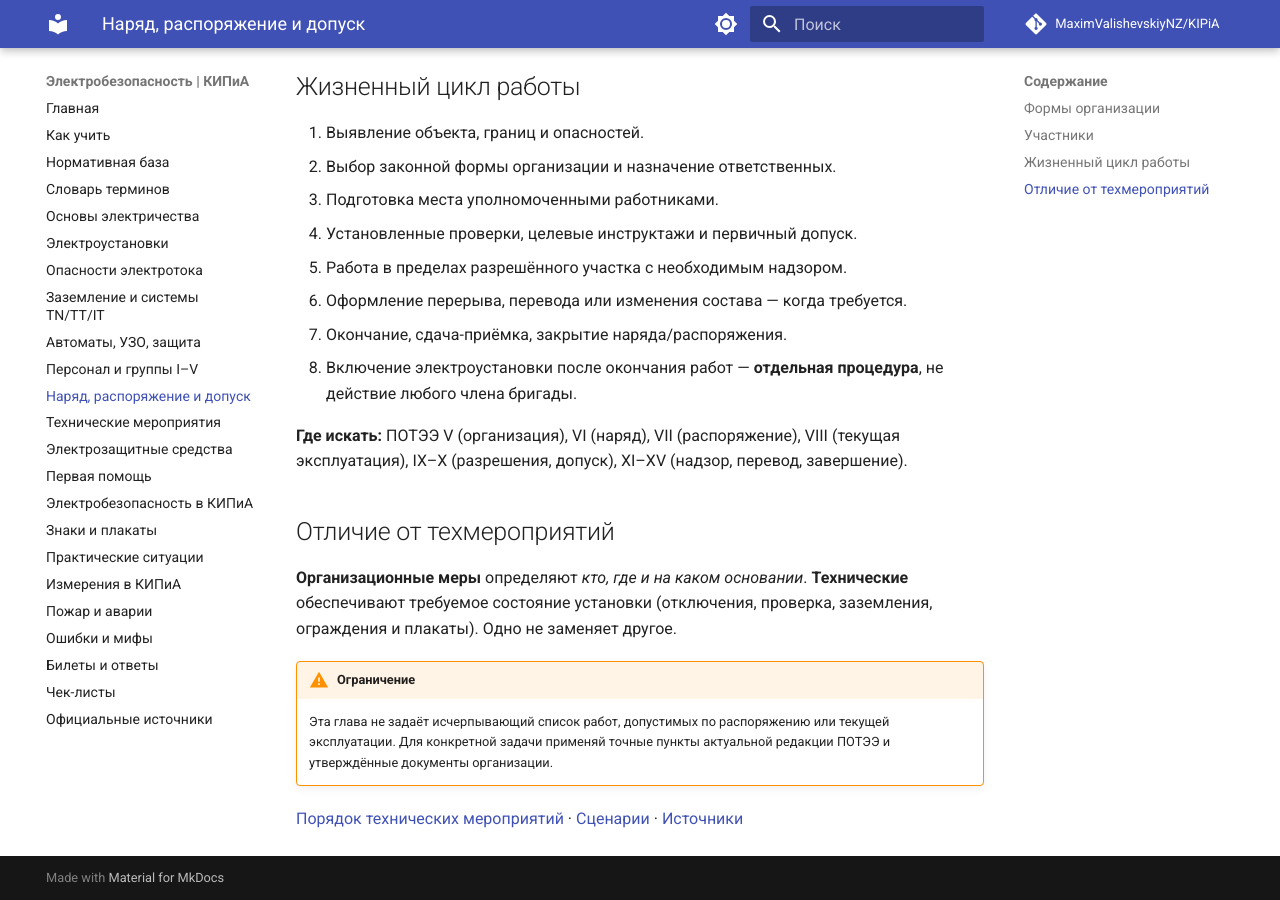
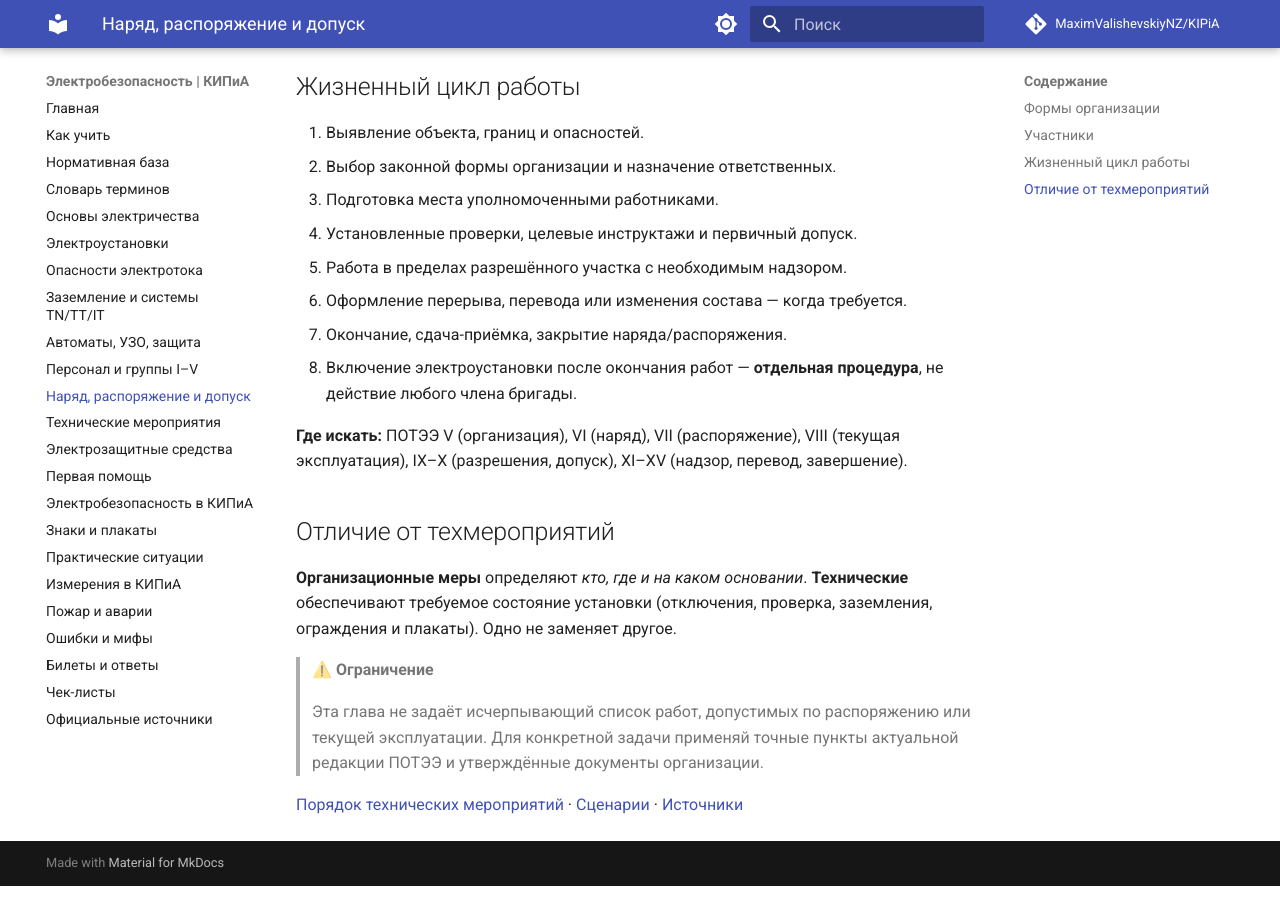
Before and after one commit to MaximValishevskiyNZ/KIPiA, an MkDocs documentation site: the page built from docs/09-work-permits.md, in a window 1280 px wide and 900 px high, scrolled down 870 px. Built offline with MkDocs 1.6.1 and Material for MkDocs 9.7.7, drawn with Linux system fonts in a browser that asks for light colours; comment, search, counter and statistics services are not loaded; part of the change alters nothing that is shown.

Commit message:
docs: одинаково удобно читать на GitHub и MkDocs

```diff
--- a/docs/09-work-permits.md
+++ b/docs/09-work-permits.md
@@ -33,7 +33,8 @@
 
 **Организационные меры** определяют *кто, где и на каком основании*. **Технические** обеспечивают требуемое состояние установки (отключения, проверка, заземления, ограждения и плакаты). Одно не заменяет другое.
 
-!!! warning "Ограничение"
-    Эта глава не задаёт исчерпывающий список работ, допустимых по распоряжению или текущей эксплуатации. Для конкретной задачи применяй точные пункты актуальной редакции ПОТЭЭ и утверждённые документы организации.
+> **⚠️ Ограничение**
+>
+> Эта глава не задаёт исчерпывающий список работ, допустимых по распоряжению или текущей эксплуатации. Для конкретной задачи применяй точные пункты актуальной редакции ПОТЭЭ и утверждённые документы организации.
 
 [Порядок технических мероприятий](10-technical-actions.md) · [Сценарии](18-scenarios.md) · [Источники](17-sources.md)
```
